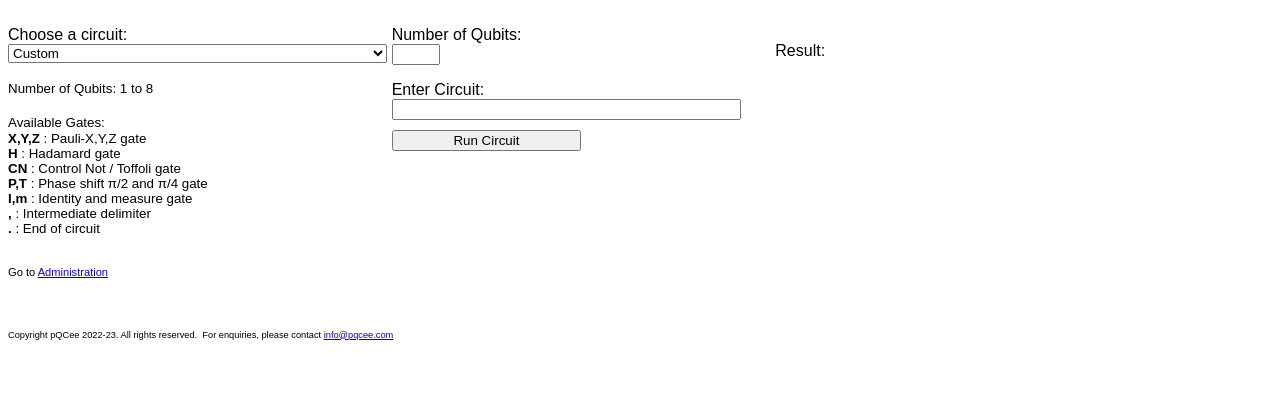
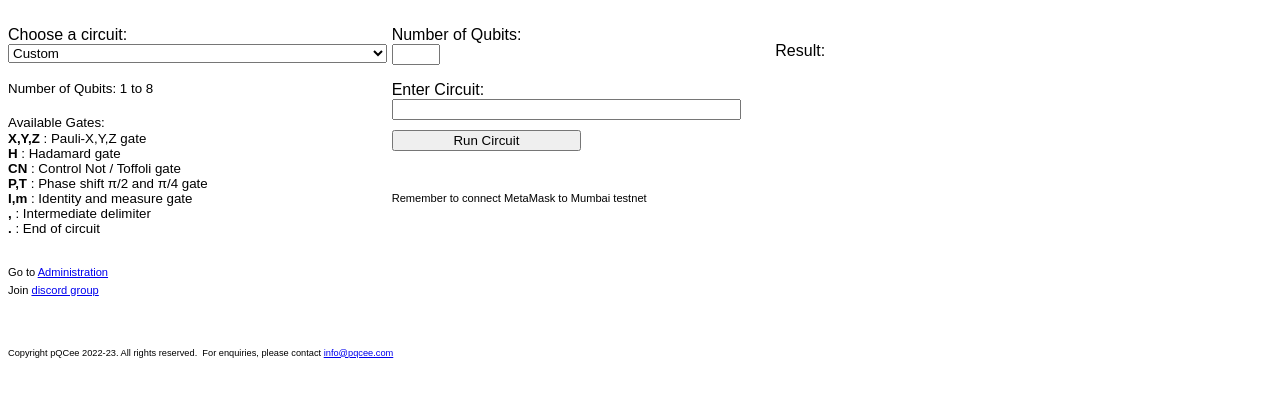
Before and after one commit to tanteikg/tanteikg.github.io, a plain HTML site: page QC/index.html in a window 1280 px wide. Shown: the part 105-502 px from the top of the page. Drawn offline with Linux system fonts and the light colour scheme.

Commit message:
small edit on index.html

```diff
--- a/QC/index.html
+++ b/QC/index.html
@@ -234,6 +234,8 @@
     <label for="run">Enter Circuit:</label> <br />
     <input type="text" id="circuit"  />
     <button onclick="runCircuit()">Run Circuit</button>
+    <p>
+    <small><small>Remember to connect MetaMask to Mumbai testnet</small></small>
   </div>
   <div>
     <p>Result:&nbsp; <label id="ret"></p>
@@ -242,6 +244,9 @@
   </div>
   <p>
   <small><small>Go to <a href="admin.html">Administration</a></small></small>
+  <br/>
+  <small><small>Join <a href="https://discord.gg/MA4Crssm6J">discord group</a></small></small>
+
   <p>&nbsp;</p>
   <small><small><small>
 			  <p>Copyright pQCee 2022-23. All rights reserved.&nbsp; For enquiries, please contact <a href="mailto:info@pqcee.com"> info@pqcee.com</p> </small></small></small>
```
